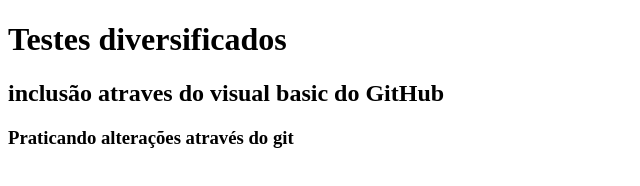
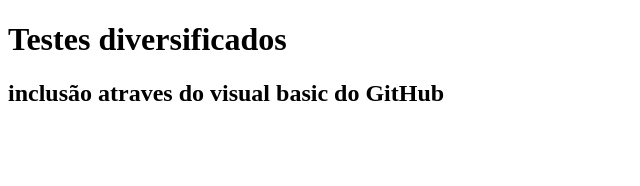
Before and after one commit to AhronsVianna/teste-lucas, a plain HTML site: page index.html in a window 1280 px wide. Shown: the whole page, without its empty margins (0-640 px from the left). Drawn offline with Linux system fonts and the light colour scheme.

Commit message:
restaurando versão antiga com o (git restoure --source)

```diff
--- a/index.html
+++ b/index.html
@@ -9,7 +9,6 @@
 <body>
     <h1>Testes diversificados</h1>
     <h2>inclusão atraves do visual basic do GitHub</h2>
-    <h3>Praticando alterações através do git</h3>
     <script src="app.js"></script>
 </body>
 </html>
```
Also changed, not shown: 1 other file.
